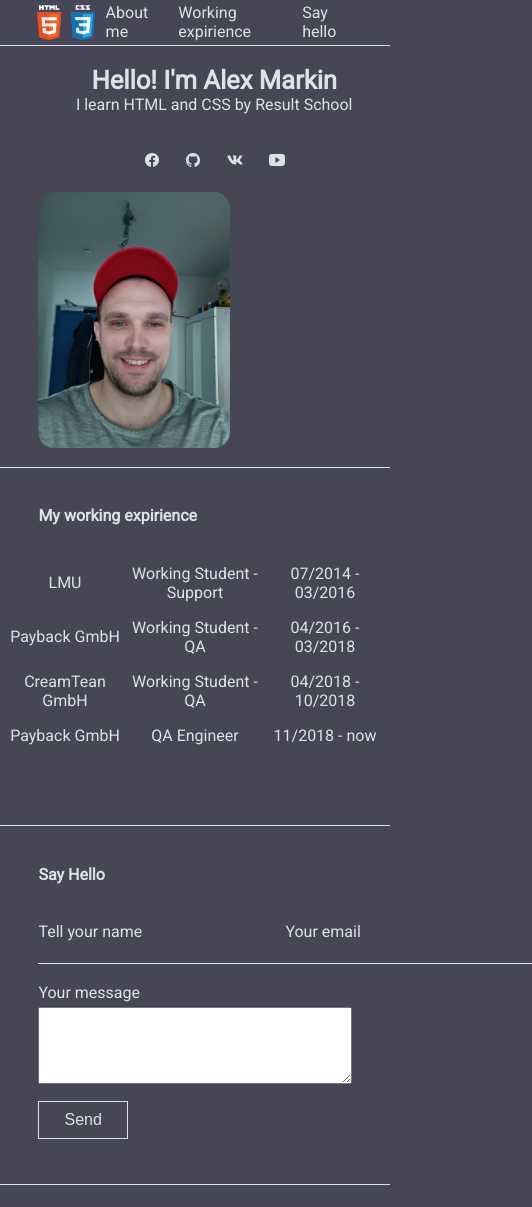
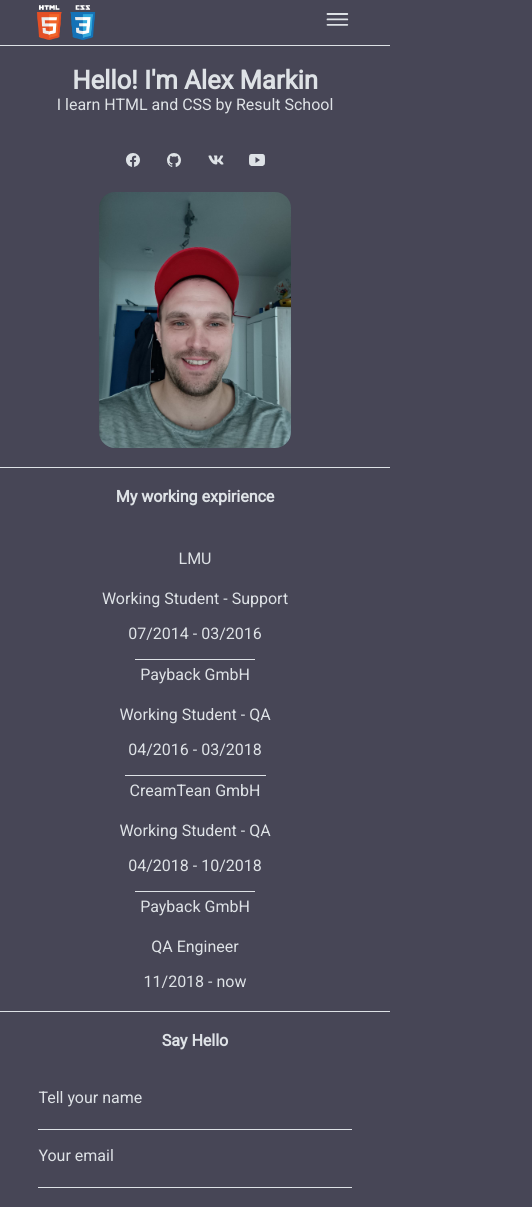
Before and after one commit to AlexAM27/portfolio, a plain HTML site: page index.html in a window 390 px wide. Shown: the top 1207 px of the page, 532 px wide, since content can reach past the window. Before the commit the page ends 1185 px from the top, so only its background shows below. Drawn offline with nearby package versions, Linux system fonts and the light colour scheme.

Commit message:
responsible version

```diff
--- a/index.html
+++ b/index.html
@@ -29,6 +29,10 @@
                   <a class="menu-item" href="#">Say hello</a>
                 </li>
               </ul>
+            </nav>
+
+            <nav class="menu-icon">
+              <ion-icon name="menu-outline"></ion-icon>
             </nav>
 
           </div>
@@ -75,7 +79,7 @@
               <div class="date">11/2018 - now</div>
             </div>
           </section>
-          <section>
+          <section class="contact-section">
             <h2>Say Hello</h2>
             <form action="#">
               <div class="contact">
--- a/style.css
+++ b/style.css
@@ -62,6 +62,10 @@ body {
   list-style: none;
 }
 
+.menu-icon {
+  display: none;
+}
+
 .menu-item {
   color: #dee2e6;
   text-decoration: none;
@@ -73,9 +77,13 @@ body {
 
 /* Generel Section */
 section {
-  height: 20rem;
+  /* height: 20rem; */
   border-bottom: 1px solid #dee2e6;
   color: #dee2e6;
+}
+
+section:last-child {
+  border: none;
 }
 
 /* Section About */
@@ -83,7 +91,9 @@ section {
   display: flex;
   justify-content: space-between;
   align-items: center;
-  border-top: 1px solid #dee2e6
+  border-top: 1px solid #dee2e6;
+  padding: 1.2rem 0;
+
 }
 
 .information {
@@ -125,8 +135,12 @@ section {
 
 /* Section working expirience */
 
+.working-expirience {
+  padding: 1.2rem 0;
+}
+
 h2 {
-  margin: 2.4rem 0 2.4rem 2.4rem;
+  margin: 0 0 2.4rem 2.4rem;
   font-size: 2rem ;
 }
 
@@ -136,6 +150,9 @@ h2 {
 }
 
 /* Section contact */
+.contact-section {
+  padding-top: 1.2rem;
+}
 
 .contact {
   margin: 0 2.4rem;
@@ -240,6 +257,16 @@ h2 {
   }
 
   @media(max-width: 560px) {
+    .header-menu {
+      display: none;
+    }
+
+    .menu-icon {
+      display: block;
+      font-size: 1.8rem;
+      color: #dee2e6;
+      cursor: pointer;
+    }
     .about {
       display: grid;
       justify-content: center;
@@ -250,25 +277,50 @@ h2 {
     }
 
     .information {
+      margin-left: 0;
       margin-bottom: 1.2rem;
     }
 
+    .avatar {
+      margin: 0;
+      justify-self: center;
+    }
 
-    /* h2 {
-      font-size: 1rem ;
+
+    h2 {
+      text-align: center;
+      margin-left: 0;
     }
 
     .expirience-table {
-      font-size: 1rem;
+      grid-template-columns: 1fr !important;
     }
 
-    .contact {
-      font-size: 1rem;
+    .company {
+      max-width: 100%;
+      margin: 0 auto;
+      border-top: 1px solid #dee2e6;
+      padding: 5px;
+    }
+
+    .company:first-child {
+      border: none;
+    }
+
+    .data-input {
+      display: grid;
+      grid-template-columns: 1fr;
+    }
+
+    .input {
+      display: grid;
+      grid-template-columns: 1fr;
+      margin-bottom: 1rem;
     }
 
     .btn {
-      font-size: 1rem;
-    } */
+      margin-bottom: 1.2rem;
+    }
 
   }
 
```
